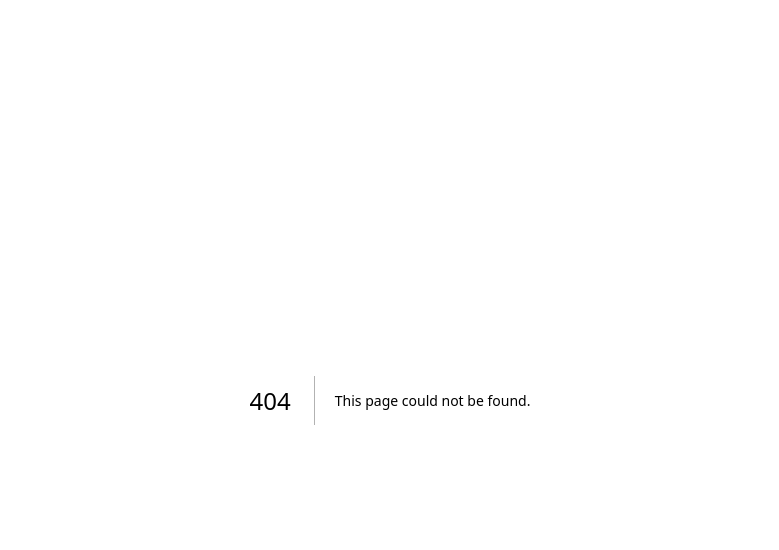
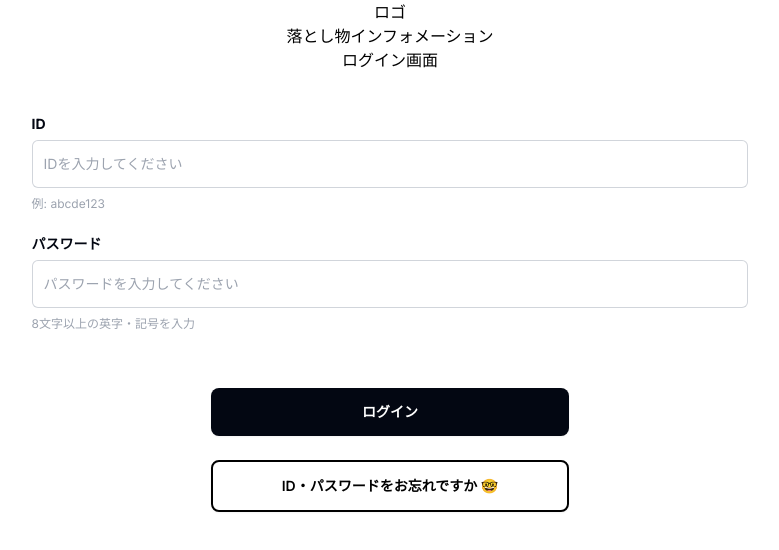
Before and after one commit to wryyy6124/lostiteminfoApp, a Next.js app: page /login in a window 1280 px wide. Before the commit this address had no page. Shown: the top 550 px of the page, without its empty margins (250-1029 px from the left). Built offline with nearby package versions, Linux system fonts and the light colour scheme.

Commit message:
ログイン画面 レイアウト作成

```diff
--- a/src/app/globals.css
+++ b/src/app/globals.css
@@ -16,7 +16,8 @@
   }
 }
 
-body {
+/* 背景を白にするためひとまずキャンセルしてます。 */
+/* body {
   color: rgb(var(--foreground-rgb));
   background: linear-gradient(
       to bottom,
@@ -24,7 +25,7 @@ body {
       rgb(var(--background-end-rgb))
     )
     rgb(var(--background-start-rgb));
-}
+} */
 
 @layer utilities {
   .text-balance {
--- /dev/null
+++ b/src/app/login/page.tsx
@@ -0,0 +1,86 @@
+import React from "react";
+import styles from "./styles.module.css";
+
+const Login = () => {
+  return (
+    <div className={styles.container}>
+      {/* とりあえず仮headerを置いてます */}
+      <header className={styles.header}>
+        <div>ロゴ</div>
+        <p>落とし物インフォメーション</p>
+        <p>ログイン画面</p>
+      </header>
+
+      <main className={styles.main}>
+        <form className=" space-y-6 w-full" action="#">
+          <div className="mb-14">
+            <div className="mb-5">
+              <label
+                htmlFor="ID"
+                className="block text-sm font-bold leading-6 text-gray-950"
+              >
+                ID
+              </label>
+              <div className="mt-1 mb-2">
+                <input
+                  id="ID"
+                  name="email"
+                  type="email"
+                  autoComplete="email"
+                  required
+                  placeholder="IDを入力してください"
+                  className="block w-full rounded-md border-0 py-3 px-3 text-gray-900  ring-1 ring-inset ring-gray-300 placeholder:text-gray-400 sm:text-sm sm:leading-6"
+                />
+              </div>
+              <p className="text-gray-400 text-xs">例: abcde123</p>
+            </div>
+
+            <div>
+              <label
+                htmlFor="password"
+                className="block text-sm font-bold leading-6 text-gray-950"
+              >
+                パスワード
+              </label>
+              <div className="mt-1 mb-2">
+                <input
+                  id="password"
+                  name="password"
+                  type="password"
+                  autoComplete="current-password"
+                  required
+                  placeholder="パスワードを入力してください"
+                  className="block w-full rounded-md border-0 py-3 px-3 text-gray-900  ring-1 ring-inset ring-gray-300 placeholder:text-gray-400 sm:text-sm sm:leading-6"
+                />
+              </div>
+              <p className="text-gray-400 text-xs">
+                8文字以上の英字・記号を入力
+              </p>
+            </div>
+          </div>
+
+          {/* ボタンのリンク先やクリック時用のCSSなどはまだ未設定です*/}
+          <div className={styles.button}>
+            <button
+              type="submit"
+              className="flex w-5/6 md:w-1/2 justify-center rounded-lg bg-gray-950 p-3 text-sm font-semibold leading-6 text-white shadow-sm"
+            >
+              ログイン
+            </button>
+          </div>
+          <div className={styles.button}>
+            <button
+              type="submit"
+              className="flex w-5/6 md:w-1/2 justify-center rounded-lg border-2 border-black bg-white p-3 text-sm font-semibold leading-6 text-black shadow-sm"
+            >
+              ID・パスワードをお忘れですか &#129299;
+            </button>
+          </div>
+        </form>
+      </main>
+      {/* <Footer>が来る予定 */}
+    </div>
+  );
+};
+
+export default Login;
--- /dev/null
+++ b/src/app/login/styles.module.css
@@ -0,0 +1,36 @@
+.container {
+    margin: 0 auto;
+    width: 100%;
+    max-width: 1024px;
+    font-size: 16px;
+}
+
+.header {
+    display:flex;
+    flex-direction: column;
+    justify-content: center;
+    align-items: center;
+}
+
+.main {
+    width: 70%;
+    margin: 40px auto 0;
+    display:flex;
+    flex-direction: column;
+    justify-content: center;
+    align-items: center;
+}
+
+/* スマホ用 */
+@media (max-width: 640px) {
+    .main {
+      width: 90%; /* 画面幅が768px以上の場合に適用 */
+    }
+}
+
+.button {
+    display:flex;
+    flex-direction: column;
+    justify-content: center;
+    align-items: center;
+}
```
